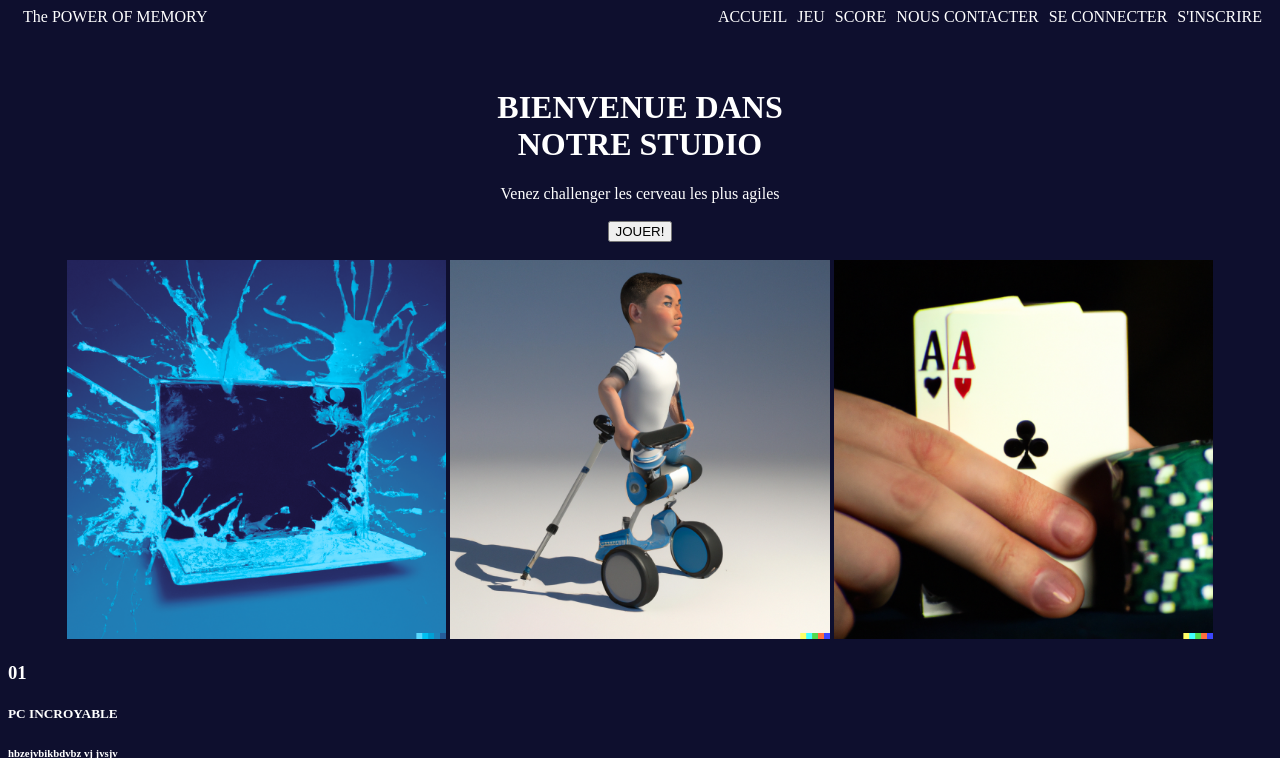
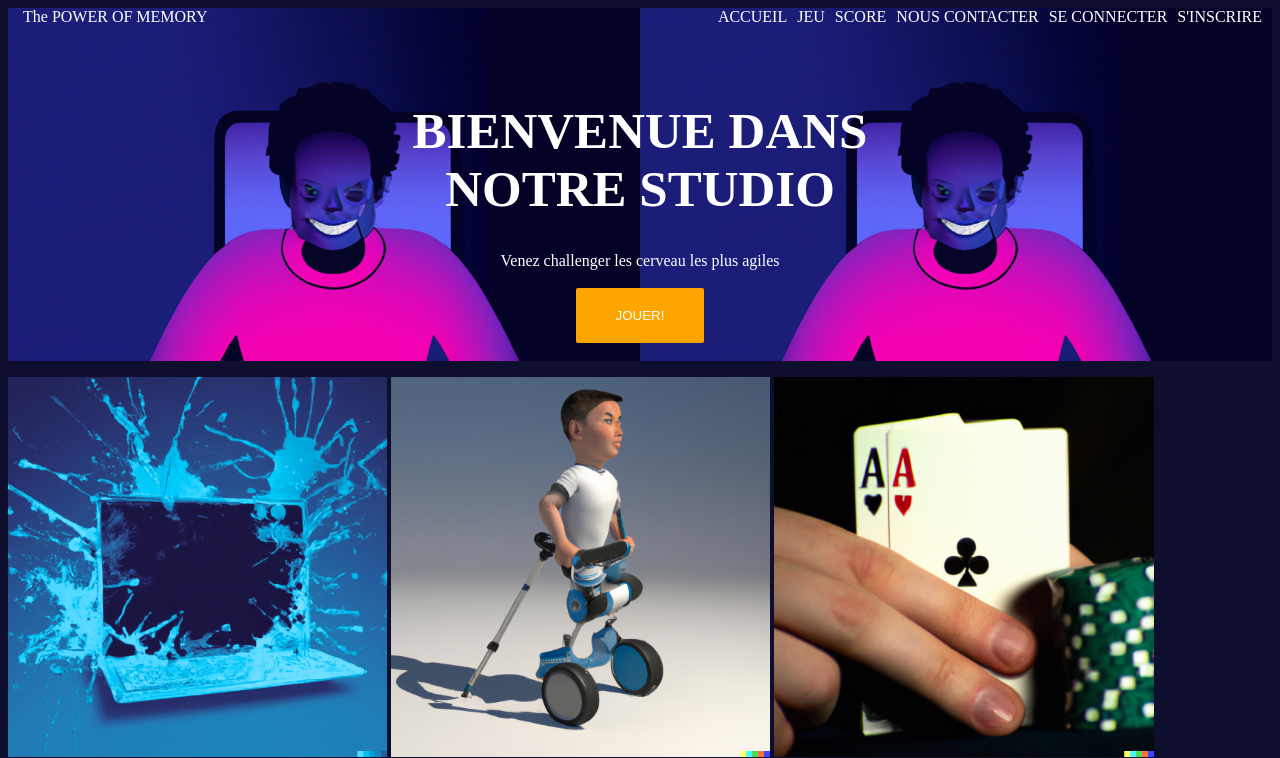
Before and after one commit to rinrina01/MEMORY, a PHP site: page / in a window 1280 px wide. Shown: the top 758 px of the page. Run offline with PHP 8.4, Linux system fonts and the light colour scheme.

Commit message:
page avec css

```diff
--- a/ASSETS/contact.css
+++ b/ASSETS/contact.css
@@ -29,7 +29,26 @@ a{
 }
 
 a:hover{
-    background-color: rgba(255, 255, 0, 0.2);
-    font-size: 20px;
+    background-color: rgba(88, 139, 207, 0.25);
 
 }
+button{
+    background-color: orange;
+    padding: 20px;
+    padding-left: 40px;
+    padding-right: 40px;
+    color: white;
+    border-radius: 2px;
+    border: none;
+}
+
+.titre{
+    font-size: 51px;
+}
+
+#top_image{
+    background-image:
+    url("../ASSETS/IMAGES/homme_content.png");
+    background-size: 50%;
+    ù
+}
--- a/index.html
+++ b/index.html
@@ -8,7 +8,9 @@
 	</head>
 
 	<body>
+		<div id ="top_image">
 		<header>
+
             <div id="top-header">
             <a class="" style="float:left;margin-left: 15px;">The POWER OF MEMORY</P>
                 <!-- Navigation Menu -->
@@ -27,8 +29,8 @@
 
         <h1 class="titre" align="center"> BIENVENUE DANS<br> NOTRE STUDIO </br></h1>
 		<p align="center"> Venez challenger les cerveau les plus agiles <!DOCTYPE html>
-
 			<br><br><button>JOUER!</button></br></br>
+		</div>
 
 		<img  src="ASSETS/IMAGES/pc.png" height="200" width="264">
 		<img src="ASSETS/IMAGES/trottinette.png" alt="TETRAPL2GIQUE QUI MARCHE" height="200" width="132">
```
